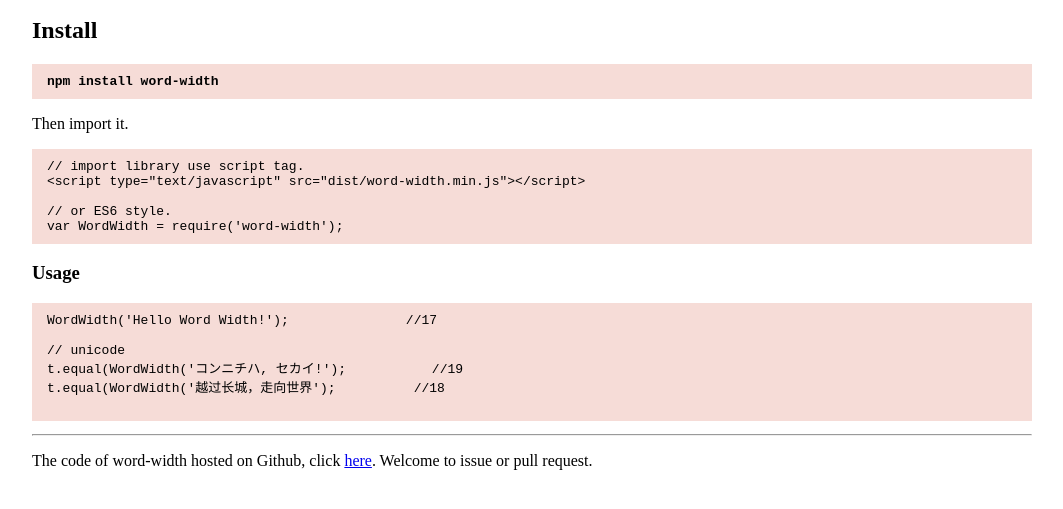
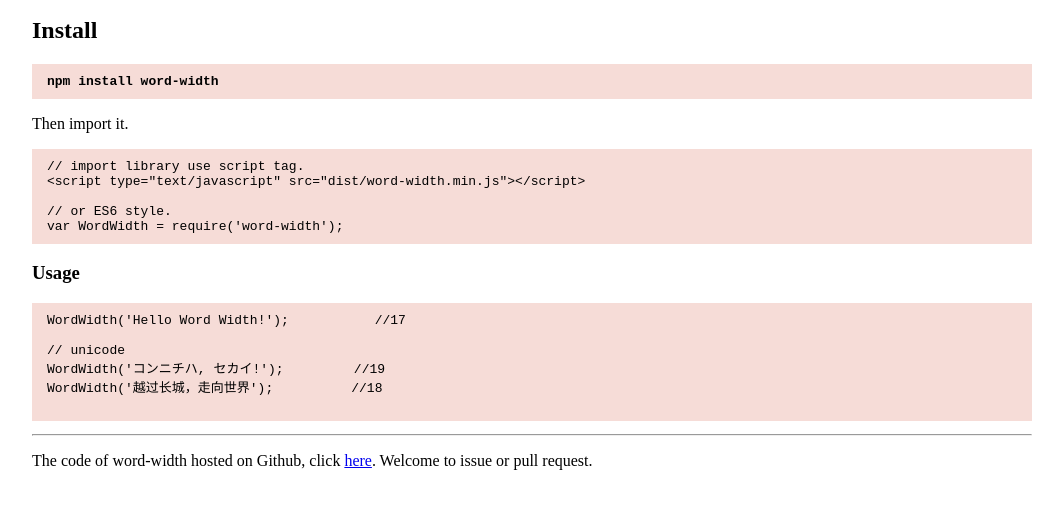
Before and after one commit to hustcc/word-width, a website: page index.html in a window 1280 px wide. Shown: the part 101-610 px from the top of the page, without its empty margins (108-1171 px from the left). Drawn offline with Linux system fonts and the light colour scheme.

Commit message:
fixed document typo

```diff
--- a/index.html
+++ b/index.html
@@ -49,11 +49,11 @@ var WordWidth = require('word-width');</pre>
 
   <h3>Usage</h3>
   <pre>
-WordWidth('Hello Word Width!');               //17
+WordWidth('Hello Word Width!');           //17
 
 // unicode
-t.equal(WordWidth('コンニチハ, セカイ!');           //19
-t.equal(WordWidth('越过长城，走向世界');          //18
+WordWidth('コンニチハ, セカイ!');         //19
+WordWidth('越过长城，走向世界');          //18
   </pre>
   <hr />
 
```
Also changed, not shown: README.md.
